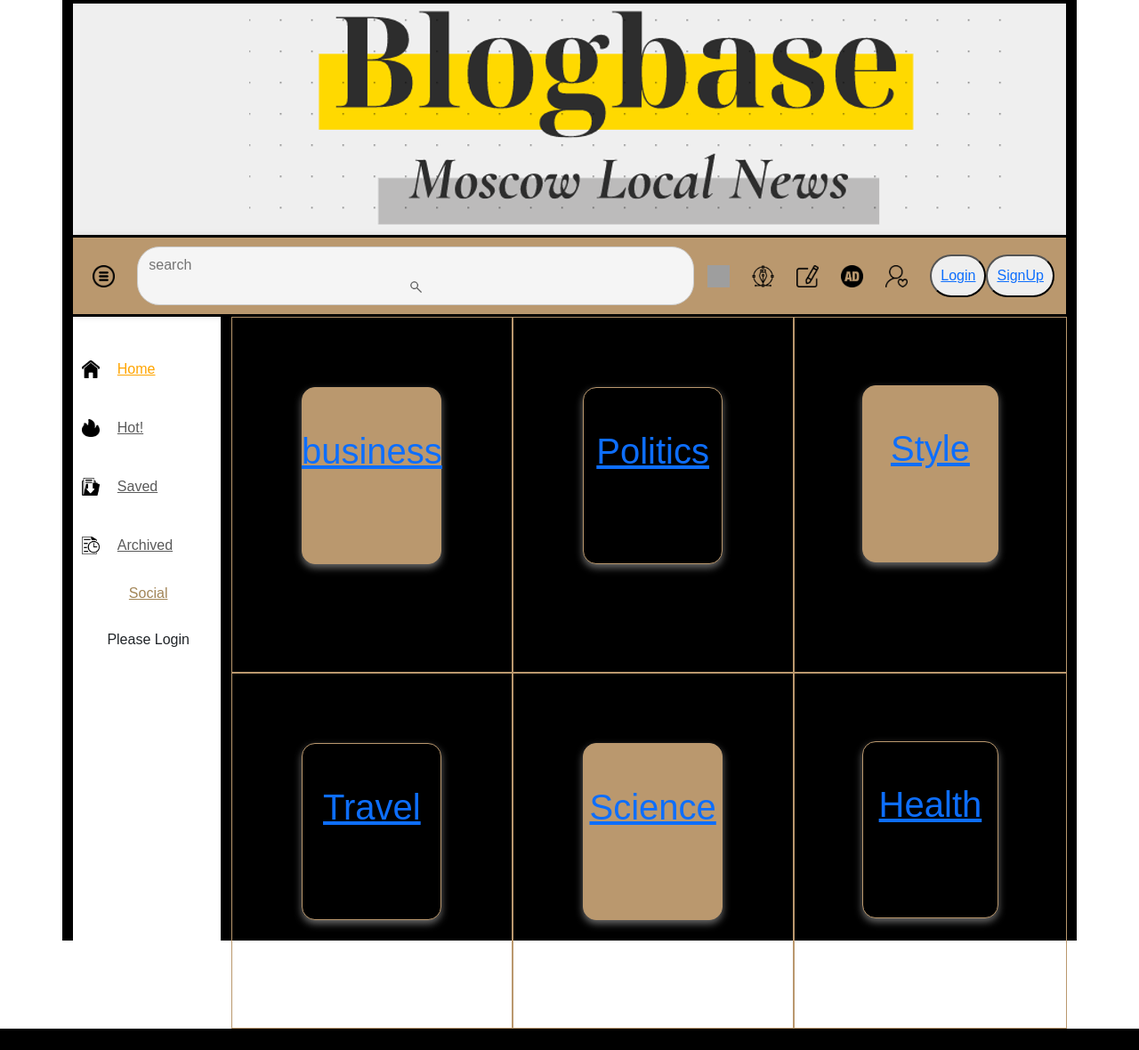
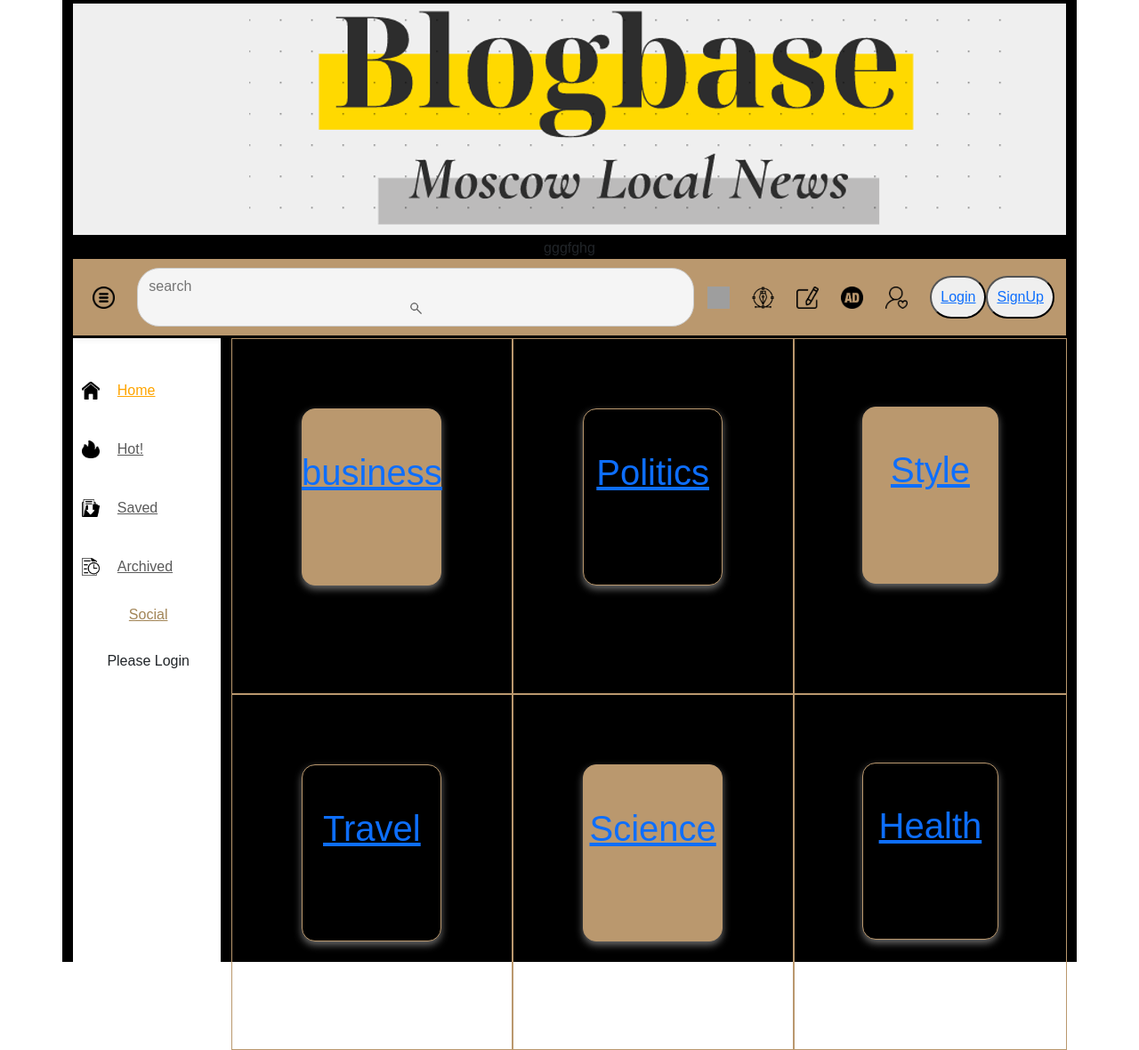
Before and after one commit to gupt0957/AayushiIrisBlogbase, a PHP site: page / in a window 1280 px wide. Shown: the whole page at 89% size. Before the commit the page ends 1156 px from the top, so only its background shows below. Run offline with PHP 8.4, Linux system fonts and the light colour scheme; data comes from the database, SQL or seed files in the repository; grey boxes are pictures that could not be loaded.

Commit message:
get changes

```diff
--- a/blogBase/index.php
+++ b/blogBase/index.php
@@ -55,7 +55,7 @@ Click nbfs://nbhost/SystemFileSystem/Templates/Other/html.html to edit this temp
                 </div>
                 <div class ="col-md-2"></div>
             </div>
-
+gggfghg
             <nav class="flex-div" style = "background:#ba986e;">
                 <div class="nav-left flex-div">
                     <img class="menu-icon" src="menu_icon.png">
@@ -68,7 +68,7 @@ Click nbfs://nbhost/SystemFileSystem/Templates/Other/html.html to edit this temp
                     </div>
                 </div>
                 <?php
-                session_start();
+                //session_start();
                 if (isset($_SESSION["username"])) {
                     $loggedInUser = $_SESSION["username"];
                     ?>
```
